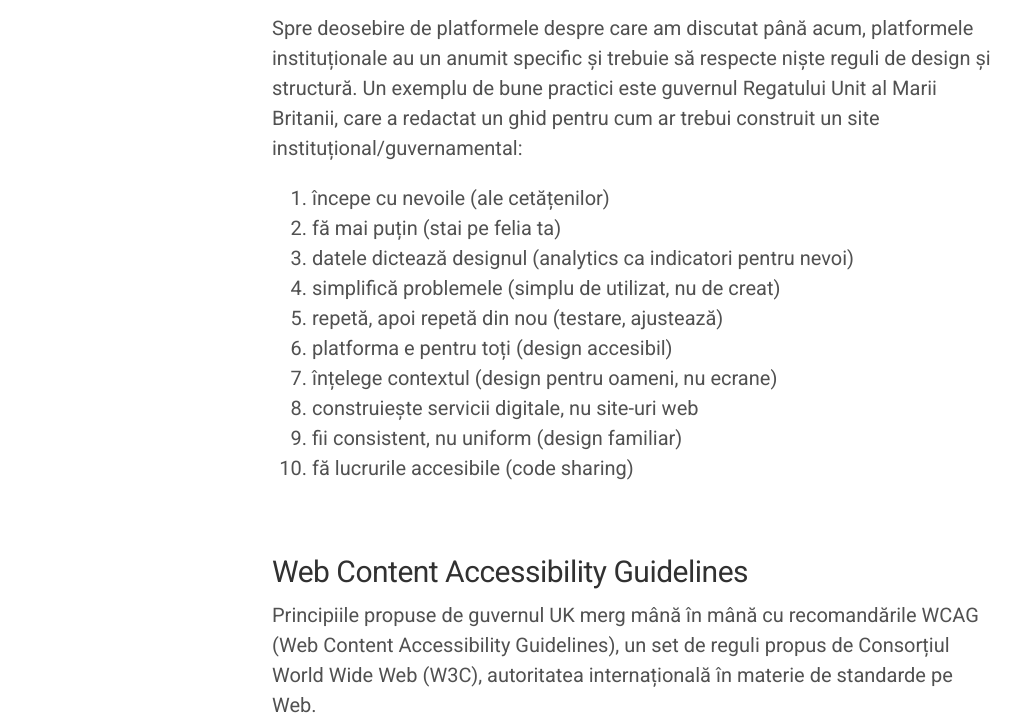
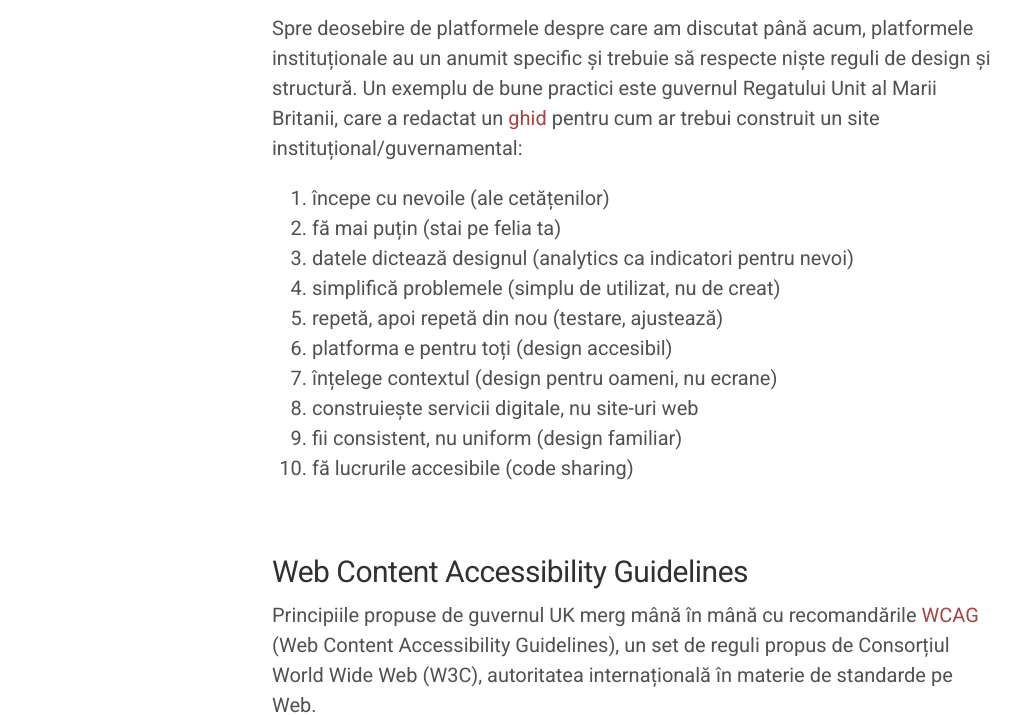
Before and after one commit to flavianana/flavianana.github.io, a Jekyll site: the page built from cursuri/platforme-insitutionale/realizare-platforma-institutionala.html, in a window 1280 px wide and 1400 px high. Shown: the part 237-952 px from the top of the window, without its empty margins (8-1029 px from the left). Built offline with Jekyll 4.4.1, drawn with Linux system fonts in a browser that asks for light colours; nearby versions of some CDN libraries; comment, search, counter and statistics services are not loaded; part of the change alters nothing that is shown; some of the changed text lies outside the part shown.

Commit message:
updated the content from the institutional platforms pages

```diff
--- a/cursuri/platforme-insitutionale/realizare-platforma-institutionala.html
+++ b/cursuri/platforme-insitutionale/realizare-platforma-institutionala.html
@@ -13,7 +13,7 @@ next:
 <h2>GOV.UK</h2>
 
 <p>
-    Spre deosebire de platformele despre care am discutat până acum, platformele instituționale au un anumit specific și trebuie să respecte niște reguli de design și structură. Un exemplu de bune practici este guvernul Regatului Unit al Marii Britanii, care a redactat un ghid pentru cum ar trebui construit un site instituțional/guvernamental:
+    Spre deosebire de platformele despre care am discutat până acum, platformele instituționale au un anumit specific și trebuie să respecte niște reguli de design și structură. Un exemplu de bune practici este guvernul Regatului Unit al Marii Britanii, care a redactat un <a href="https://www.gov.uk/guidance/government-design-principles">ghid</a> pentru cum ar trebui construit un site instituțional/guvernamental:
 </p>
 
 <ol>
@@ -53,7 +53,7 @@ next:
 <h2>Web Content Accessibility Guidelines</h2>
 
 <p>
-    Principiile propuse de guvernul UK merg mână în mână cu recomandările WCAG (Web Content Accessibility Guidelines), un set de reguli propus de Consorțiul World Wide Web (W3C), autoritatea internațională în materie de standarde pe Web.
+    Principiile propuse de guvernul UK merg mână în mână cu recomandările <a href="https://www.w3.org/WAI/standards-guidelines/wcag/">WCAG</a> (Web Content Accessibility Guidelines), un set de reguli propus de Consorțiul World Wide Web (W3C), autoritatea internațională în materie de standarde pe Web.
 </p>
 <p>
     Ghidul propune cum ar trebui construite platformele online (mai ales cele ale instituțiilor) pentru a putea fi accesibile și pentru <strong>persoanele cu dizabilități</strong>, dar și pentru agenți limitați tehnologic.
@@ -86,7 +86,7 @@ next:
 </p>
 
 <p>
-    <strong>Ghid 1.4.</strong> Adaptarea platformei astfel încât utilizatorii <strong>să poate vedea sau auzii conținutul</strong>, inclusiv separarea planului principal de planul secundar (control audio dedicat pe site, independent de controlul audio din sistem, contrast, mărit textul).
+    <strong>Ghid 1.4.</strong> Adaptarea platformei astfel încât utilizatorii <strong>să poate vedea sau auzi conținutul</strong>, inclusiv separarea planului principal de planul secundar (control audio dedicat pe site, independent de controlul audio din sistem, contrast, mărit textul).
 </p>
 
 <p>
@@ -138,3 +138,15 @@ next:
     <strong>Ghid 5.3.</strong> Declarația de conformitate parțială - conținut de la o terță parte
     blog, secțiune de comentarii, conținut generat de utilizatori.
 </p>
+
+<hr>
+
+<span style="color: deeppink">
+    <i class="fas fa-question-circle"></i></i>
+</span>
+Aruncați un ochi pe următoarele trei site-uri. Cum vi se par aceste site-uri guvernamentale? Cum este structurată informația? Sunt intuitive? Respectă din recomandările făcute mai sus?
+<ol>
+    <li><a href="https://www.gov.uk/">gov.uk</a></li>
+    <li><a href="https://www.gov.ro/">gov.ro</a></li>
+    <li><a href="https://www.usa.gov/">usa.gov</a></li>
+</ol>
```
